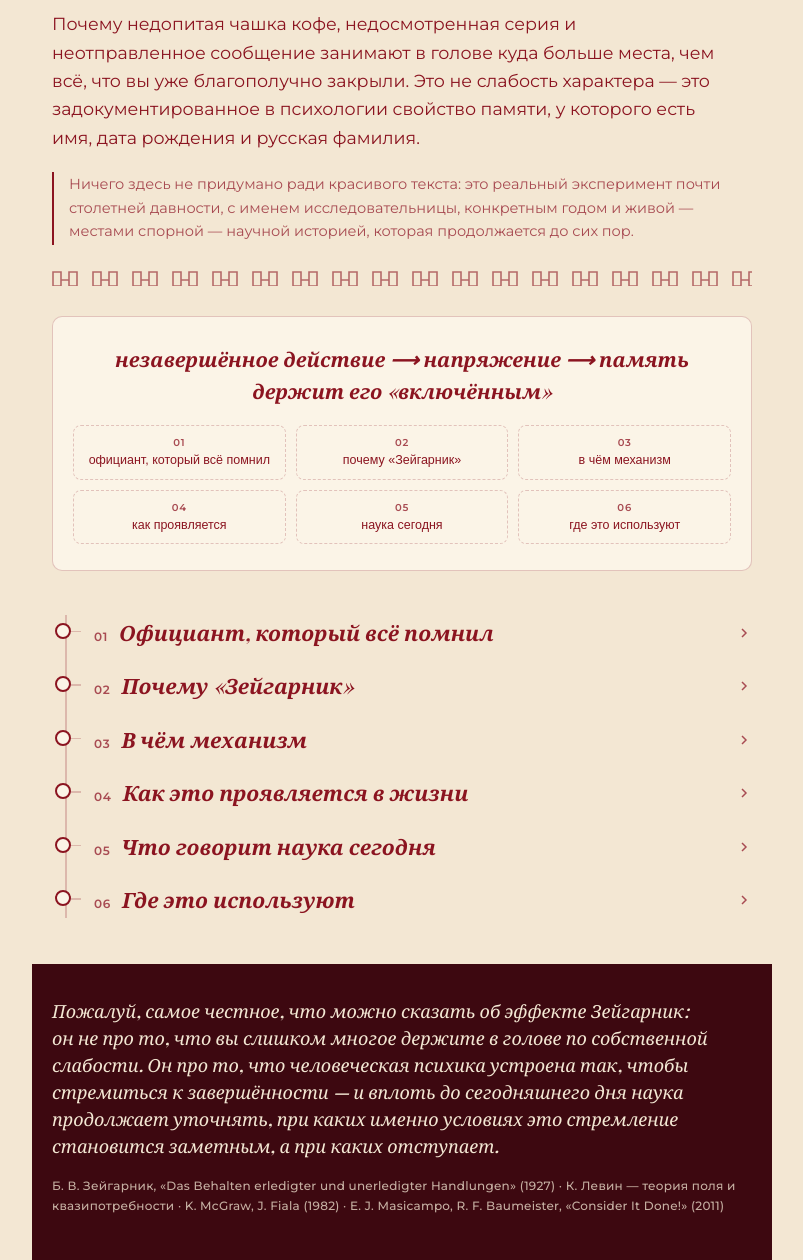
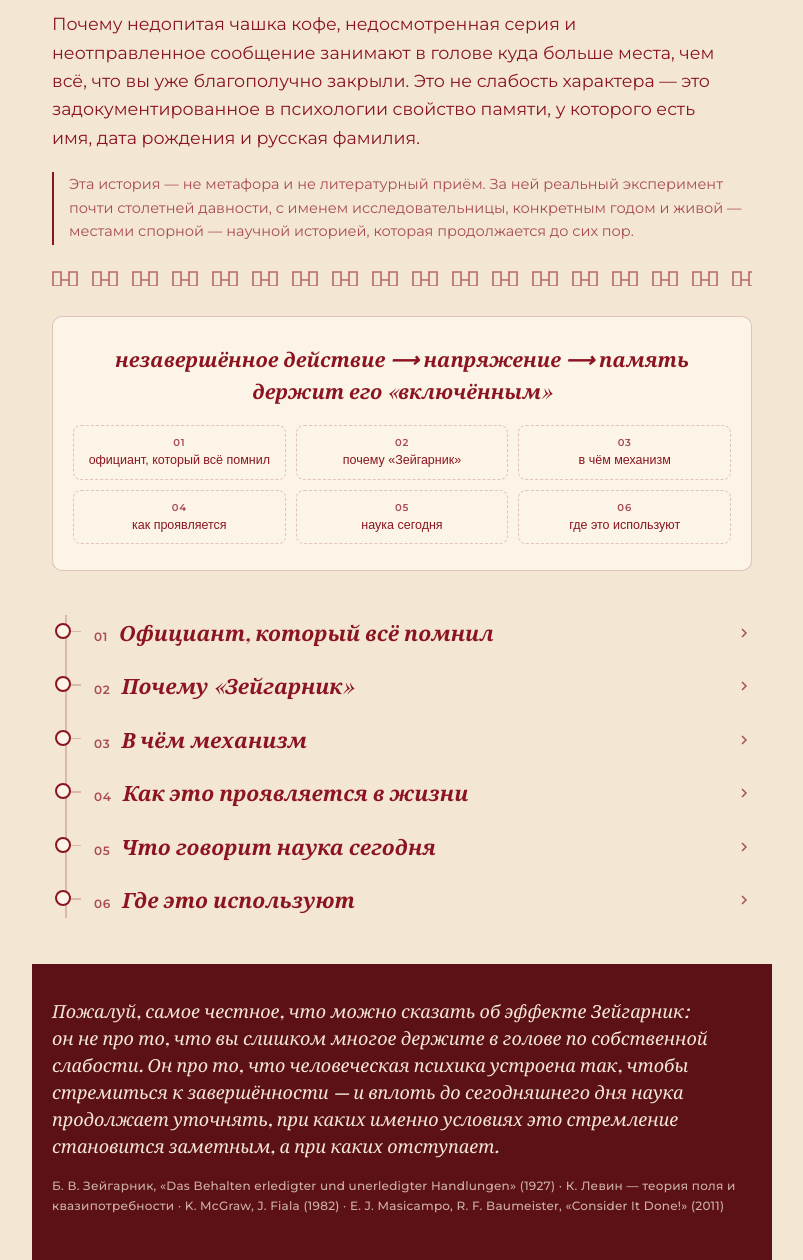
Before and after one commit to wetalkq/classes, a plain HTML site: page zeigarnik.html in a window 1280 px wide. Shown: the part 121-1381 px from the top of the page, without its empty margins (238-1041 px from the left). Drawn offline with nearby package versions, Linux system fonts and the light colour scheme; a web font is replaced by a local one.

Commit message:
Lighten closing band red for readability, reword provenance line
Co-Authored-By: Claude Sonnet 5 <noreply@anthropic.com>
Claude-Session: https://claude.ai/code/session_01WWhymxdwzhuibABAShVXrv

```diff
--- a/zeigarnik.html
+++ b/zeigarnik.html
@@ -7,7 +7,7 @@
   --surface:#FBF4E7;
   --ink:#8B1420;
   --ink-soft:#A84B52;
-  --panel-bg:#3D0810;
+  --panel-bg:#5C1018;
   --panel-ink:#F3E7D3;
   --line: rgba(139,20,32,.22);
   --font-display:'Playfair Display',Georgia,serif;
@@ -262,7 +262,7 @@ header .meander{margin-bottom:10px}
     <span class="eyebrow">( Prítcha ) · психология памяти</span>
     <h1>Эффект Зейгарник</h1>
     <p class="lede">Почему недопитая чашка кофе, недосмотренная серия и неотправленное сообщение занимают в голове куда больше места, чем всё, что вы уже благополучно закрыли. Это не слабость характера — это задокументированное в психологии свойство памяти, у которого есть имя, дата рождения и русская фамилия.</p>
-    <p class="provenance">Ничего здесь не придумано ради красивого текста: это реальный эксперимент почти столетней давности, с именем исследовательницы, конкретным годом и живой — местами спорной — научной историей, которая продолжается до сих пор.</p>
+    <p class="provenance">Эта история — не метафора и не литературный приём. За ней реальный эксперимент почти столетней давности, с именем исследовательницы, конкретным годом и живой — местами спорной — научной историей, которая продолжается до сих пор.</p>
     <div class="meander"></div>
   </header>
 
```
